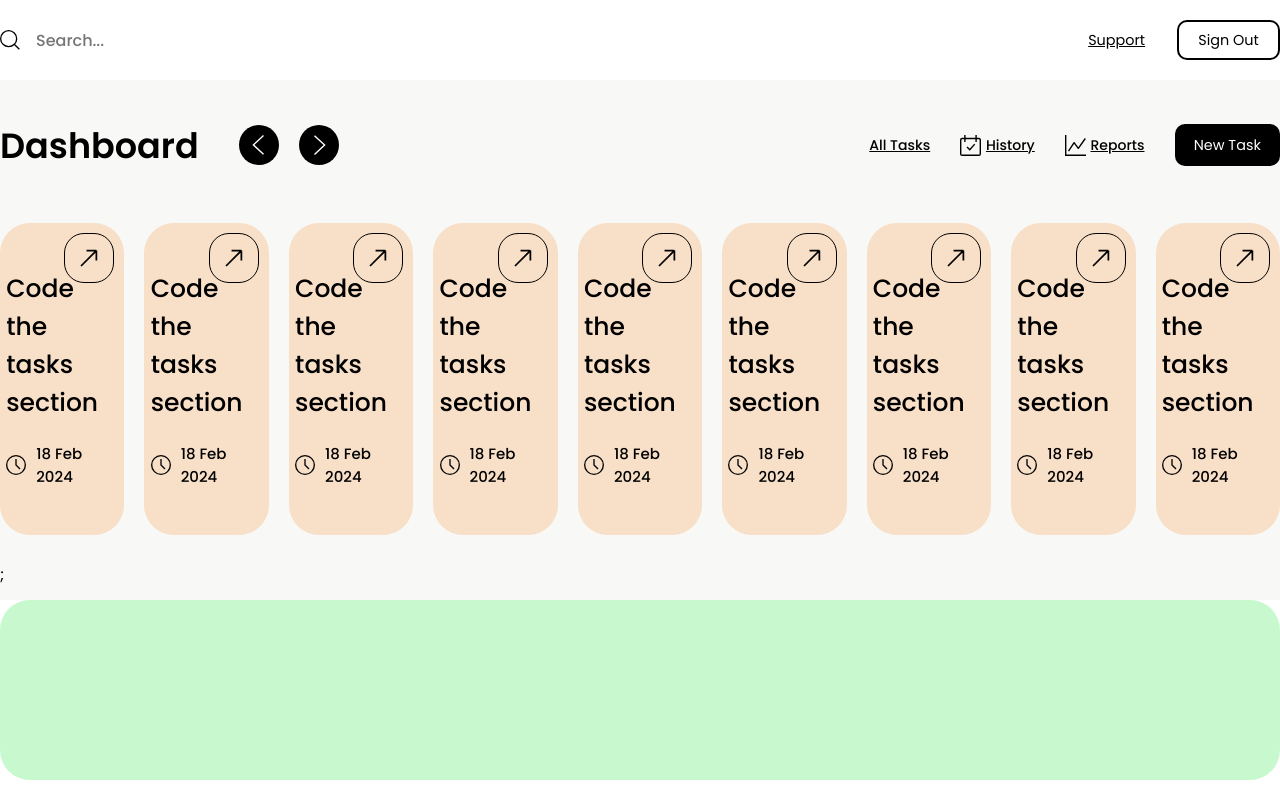
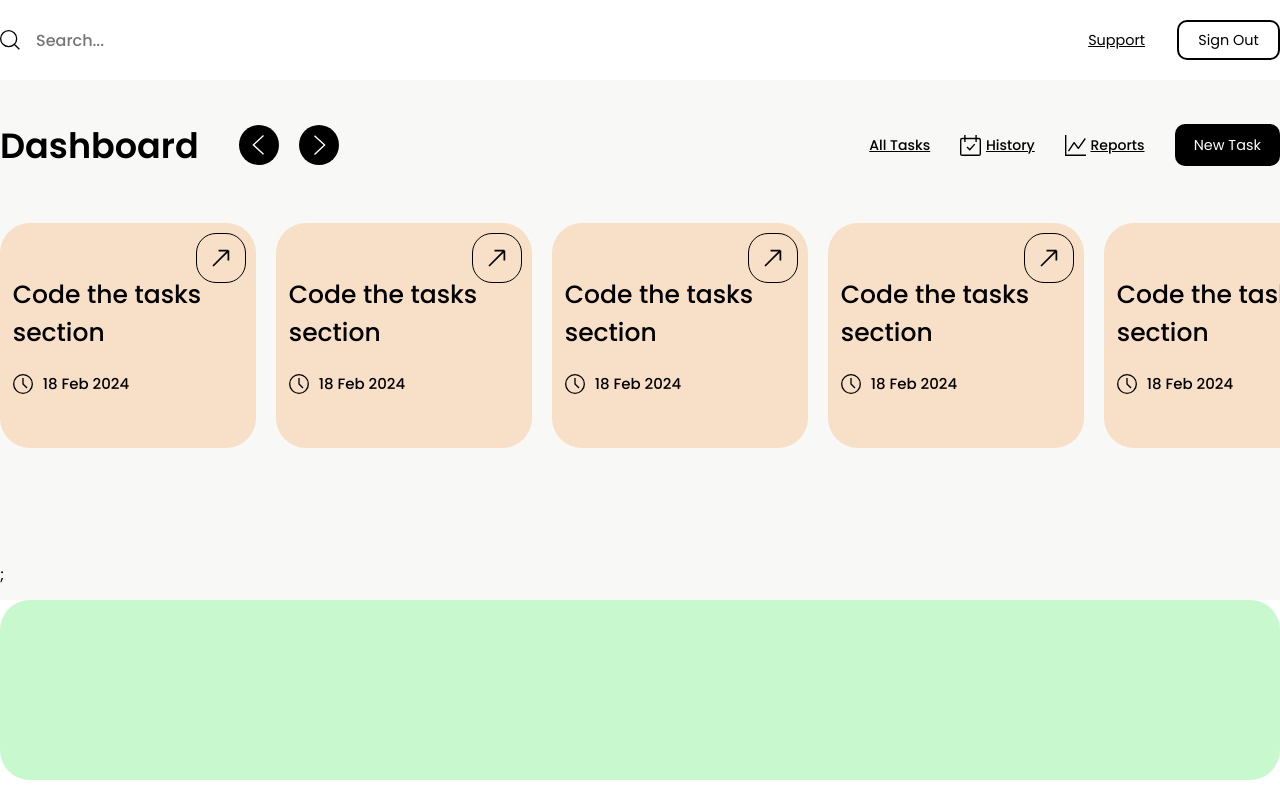
Before and after one commit to filipristeski23/TaskFlow, a React (Vite) app in the folder frontend/: page / in a window 1280 px wide. Built offline with nearby package versions, Linux system fonts and the light colour scheme; no server answers; the HTML template or start-up script is replaced by a standard one.

Commit message:
Finished working on the core functionalities of the app

```diff
--- a/frontend/src/components/DashboardControlTab.jsx
+++ b/frontend/src/components/DashboardControlTab.jsx
@@ -118,15 +118,19 @@ const ImgNew = styled.img`
   cursor: pointer;
 `;
 
-function DashboardControlTab({ toggleDashboardNewItemWindowOpen }) {
+function DashboardControlTab({
+  toggleDashboardNewItemWindowOpen,
+  moveLeft,
+  moveRight,
+}) {
   return (
     <Div>
       <DivWrapper>
         <DivDashboard>
           <H3>Dashboard</H3>
           <DivArrows>
-            <Img src={LeftArrow} alt="Left Arrow" />
-            <Img src={RightArrow} alt="Right Arrow" />
+            <Img src={LeftArrow} alt="Left Arrow" onClick={moveLeft} />
+            <Img src={RightArrow} alt="Right Arrow" onClick={moveRight} />
           </DivArrows>
         </DivDashboard>
         <DivAddTask>
--- a/frontend/src/components/DashboardItemsSection.jsx
+++ b/frontend/src/components/DashboardItemsSection.jsx
@@ -1,11 +1,10 @@
-import React from "react";
+import React, { forwardRef } from "react";
 import styled from "styled-components";
 import EachTask from "./EachTask";
 
 const Div = styled.div`
   width: 100%;
   height: 60%;
-  overflow: hidden;
 `;
 
 const DivWrapper = styled.div`
@@ -16,13 +15,31 @@ const DivWrapper = styled.div`
   flex-direction: row;
   gap: 20px;
   overflow-x: auto;
-  overflow-y: hidden;
+
+  &::-webkit-scrollbar {
+    display: none;
+  }
+
+  & {
+    -ms-overflow-style: none;
+    scrollbar-width: none;
+  }
 `;
 
-function DashboardItemsSection() {
+const DashboardItemsSection = forwardRef((props, ref) => {
   return (
     <Div>
-      <DivWrapper>
+      <DivWrapper ref={ref}>
+        <EachTask />
+        <EachTask />
+        <EachTask />
+        <EachTask />
+        <EachTask />
+        <EachTask />
+        <EachTask />
+        <EachTask />
+        <EachTask />
+        <EachTask />
         <EachTask />
         <EachTask />
         <EachTask />
@@ -35,6 +52,8 @@ function DashboardItemsSection() {
       </DivWrapper>
     </Div>
   );
-}
+});
+
+DashboardItemsSection.displayName = "DashboardItemsSection";
 
 export default DashboardItemsSection;
--- a/frontend/src/components/EachTask.jsx
+++ b/frontend/src/components/EachTask.jsx
@@ -4,8 +4,8 @@ import Check from "../assets/Check.svg";
 import clock from "../assets/clock.svg";
 
 const Div = styled.div`
-  width: 255px;
-  height: auto;
+  min-width: 256px;
+  height: 225px;
   background-color: #f8dfc8;
   border-radius: 30px;
   position: relative;
--- a/frontend/src/components/MainDashboard.jsx
+++ b/frontend/src/components/MainDashboard.jsx
@@ -3,6 +3,7 @@ import styled from "styled-components";
 import DashboardControlTab from "./DashboardControlTab";
 import DashboardAddNewItem from "./DashboardAddNewItem";
 import DashboardItemsSection from "./DashboardItemsSection";
+import { useRef } from "react";
 
 const Div = styled.div`
   height: 65%;
@@ -11,7 +12,6 @@ const Div = styled.div`
   flex-direction: column;
   justify-content: space-around;
   background-color: #f8f9f7;
-  overflow: hidden;
 `;
 
 function MainDashboard() {
@@ -25,12 +25,29 @@ function MainDashboard() {
     setIsVisible(false);
   };
 
+  const itemsRef = useRef(null);
+
+  const scrollAmount = 1380;
+
+  const moveLeft = () => {
+    if (itemsRef.current) {
+      itemsRef.current.scrollBy({ left: -scrollAmount, behavior: "smooth" });
+    }
+  };
+
+  const moveRight = () => {
+    if (itemsRef.current) {
+      itemsRef.current.scrollBy({ left: scrollAmount, behavior: "smooth" });
+    }
+  };
   return (
     <Div>
       <DashboardControlTab
         toggleDashboardNewItemWindowOpen={toggleDashboardNewItemWindowOpen}
+        moveLeft={moveLeft}
+        moveRight={moveRight}
       />
-      <DashboardItemsSection></DashboardItemsSection>
+      <DashboardItemsSection ref={itemsRef} />
       <DashboardAddNewItem
         isVisible={isVisible}
         toggleDashboardNewItemWindowClose={toggleDashboardNewItemWindowClose}
```
